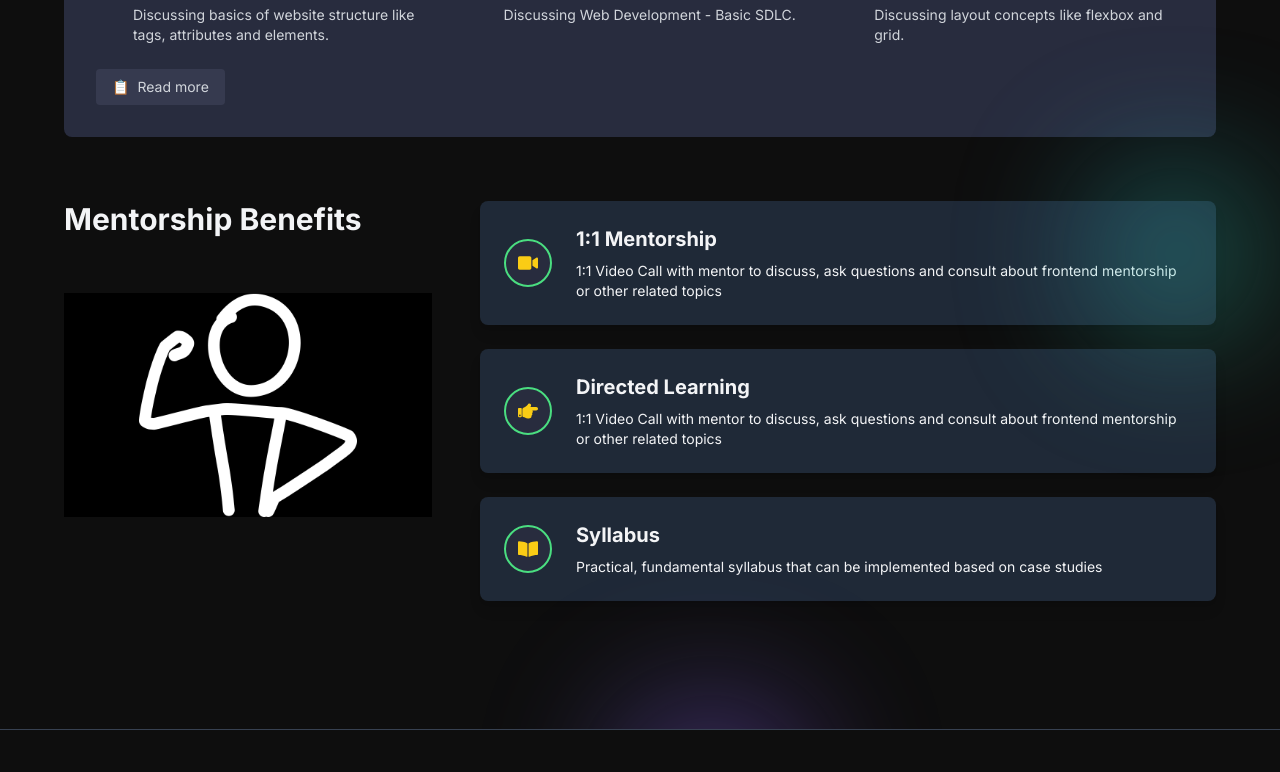
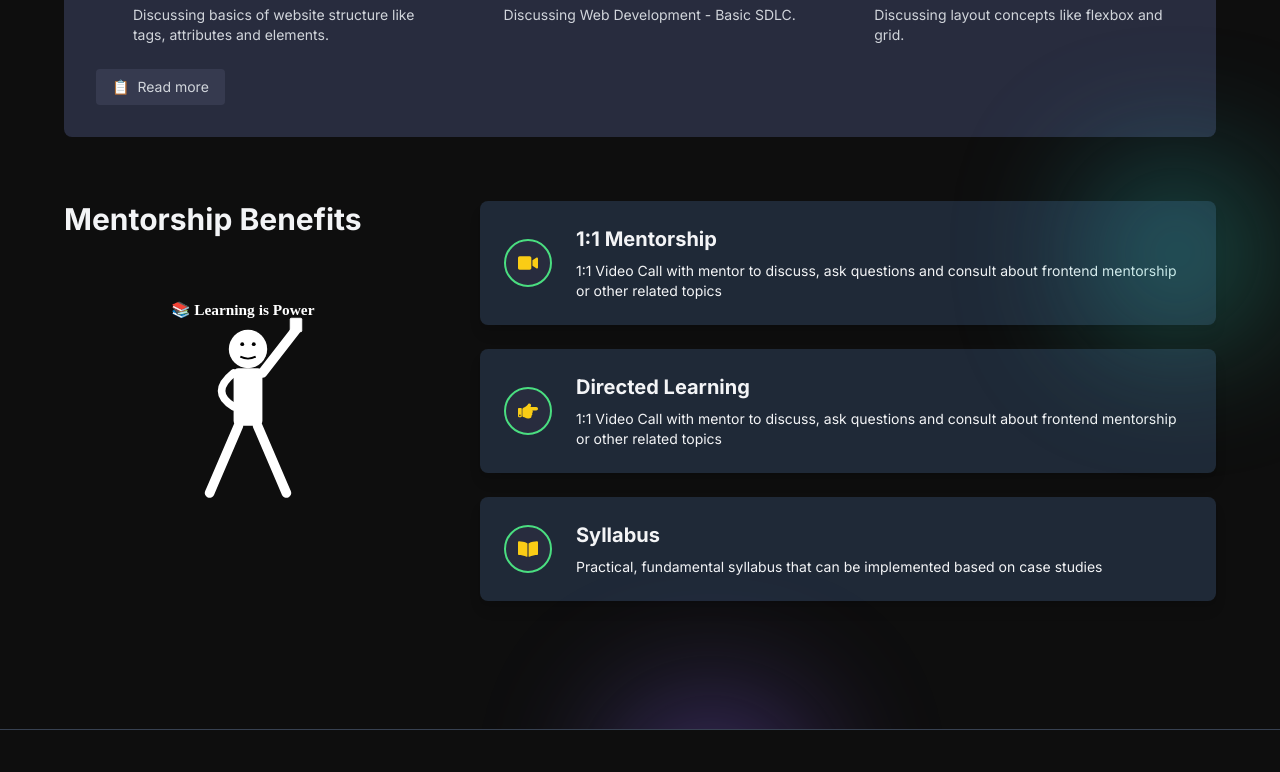
Before and after one commit to Sage-hex/portfolio, a React (Vite) app: page /mentorship in a window 1280 px wide. Shown: the part 532-1304 px from the top of the page. Built offline with nearby package versions, Linux system fonts and the light colour scheme.

Commit message:
removed state context

```diff
--- a/src/components/sections/Benefits.jsx
+++ b/src/components/sections/Benefits.jsx
@@ -1,9 +1,9 @@
 import React, { useState, useEffect, useContext } from 'react';
 import { FaBookOpen, FaVideo, FaHandPointRight } from 'react-icons/fa';
-import { ThemeContext } from '../../utils/ThemeContext';
+// import { ThemeContext } from '../../utils/ThemeContext';
 
 const BenefitsSection = () => {
-    const { theme } = useContext(ThemeContext);
+    // const { theme } = useContext(ThemeContext);
     // const [theme, setTheme] = useState(() => localStorage.getItem("theme") || "dark");
     // const [mounted, setMounted] = useState(false); // ensure DOM is ready
 
@@ -71,7 +71,6 @@ const BenefitsSection = () => {
       <div className="md:flex md:items-start md:gap-12">
         <div className="md:w-1/3 mb-8 md:mb-0">
           <h2 className="text-3xl font-bold mb-4 text-gray-700 dark:text-gray-100">Mentorship Benefits</h2>
-          {theme !== 'dark' ? (
             <div className="flex justify-center items-center mt-16">
 
             <svg
@@ -116,12 +115,7 @@ const BenefitsSection = () => {
               </text>
             </svg>
           </div>
-          ) : (
-            // Placeholder for dark mode image (if needed)
-            <div className='mt-14 w-76 h-56 bg-black'>
-              <img src="/strength.png" alt="" className='w-full h-full object-contain' />
-            </div>
-          )}
+
         </div>
 
         <div className="md:w-2/3">
--- a/src/pages/Mentorship.jsx
+++ b/src/pages/Mentorship.jsx
@@ -199,7 +199,7 @@ import React from 'react';
 import MentorshipHeader from '../components/sections/MentorshipHeader';
 import WeeklySchedule from '../components/sections/WeeklySchedule';
 import BenefitsSection from '../components/sections/Benefits';
-import { ThemeProvider } from '../utils/ThemeContext';
+// import { ThemeProvider } from '../utils/ThemeContext';
 
 
 const MentorshipPage = () => {
@@ -212,9 +212,9 @@ const MentorshipPage = () => {
       <WeeklySchedule />
 
       {/* Benefits Section */}
-      <ThemeProvider>
+      {/* <ThemeProvider> */}
       <BenefitsSection/>
-      </ThemeProvider>
+      {/* </ThemeProvider> */}
     </div>
   );
 };
--- a/src/utils/ThemeContext.jsx
+++ b/src/utils/ThemeContext.jsx
@@ -1,20 +1,20 @@
-// ThemeContext.js
-import React, { createContext, useState, useEffect } from 'react';
+// // ThemeContext.js
+// import React, { createContext, useState, useEffect } from 'react';
 
-export const ThemeContext = createContext();
+// export const ThemeContext = createContext();
 
-export const ThemeProvider = ({ children }) => {
-  const [theme, setTheme] = useState(localStorage.getItem('theme') || 'dark');
+// export const ThemeProvider = ({ children }) => {
+//   const [theme, setTheme] = useState(localStorage.getItem('theme') || 'dark');
 
-  // Update the theme in localStorage and document when it changes
-  useEffect(() => {
-    document.body.className = theme; // Set the body's class to "dark" or "light"
-    localStorage.setItem('theme', theme);
-  }, [theme]);
+//   // Update the theme in localStorage and document when it changes
+//   useEffect(() => {
+//     document.body.className = theme; // Set the body's class to "dark" or "light"
+//     localStorage.setItem('theme', theme);
+//   }, [theme]);
 
-  return (
-    <ThemeContext.Provider value={{ theme, setTheme }}>
-      {children}
-    </ThemeContext.Provider>
-  );
-};
+//   return (
+//     <ThemeContext.Provider value={{ theme, setTheme }}>
+//       {children}
+//     </ThemeContext.Provider>
+//   );
+// };
```
